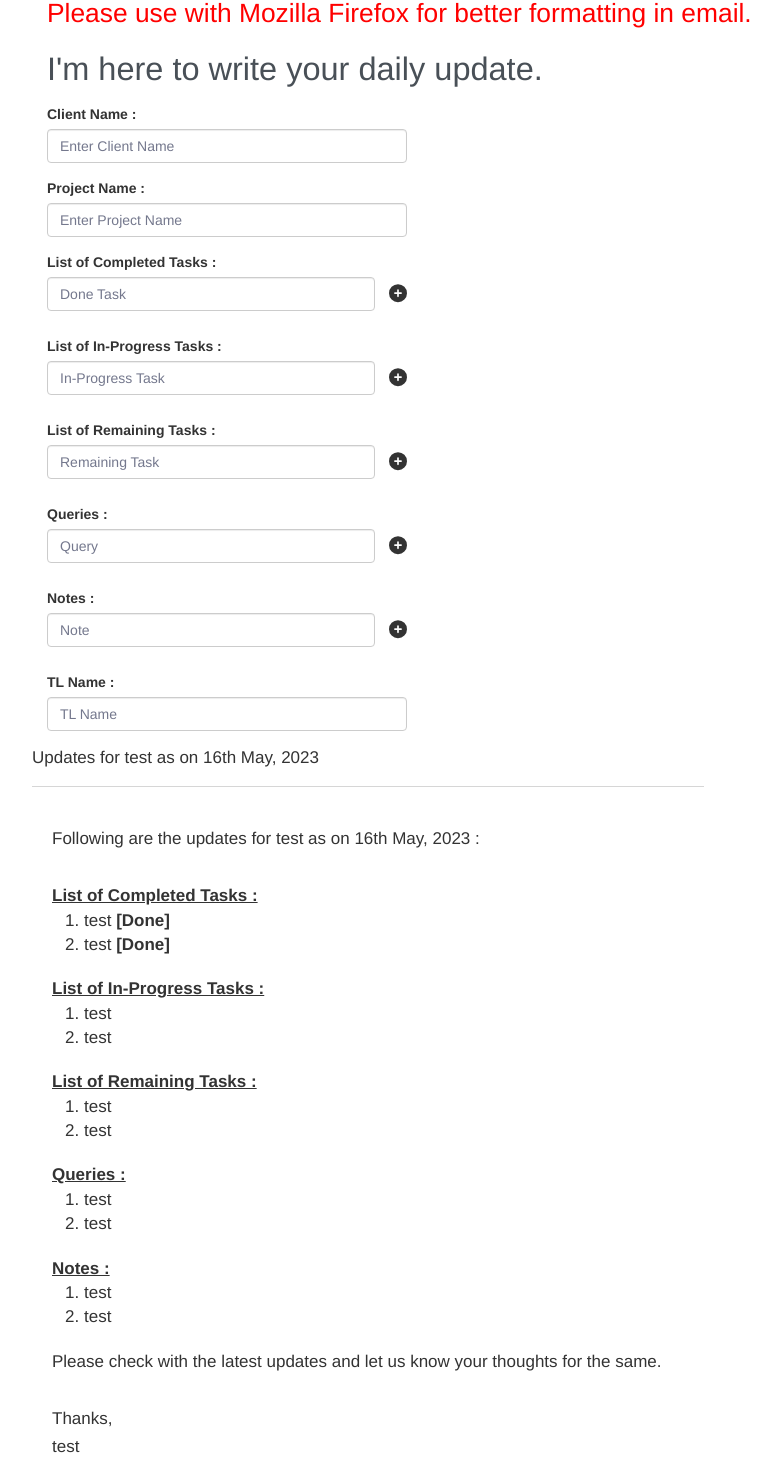
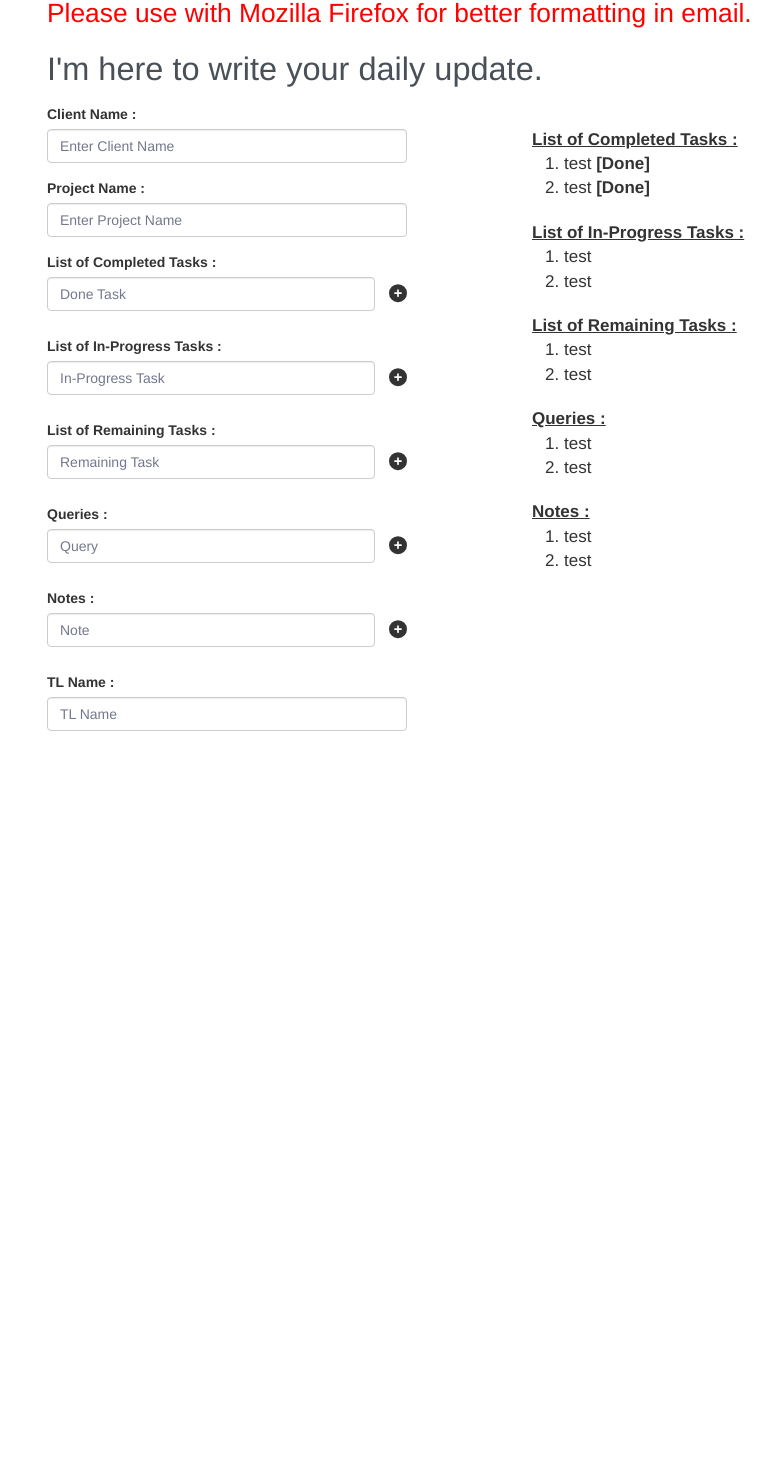
Before and after one commit to sagar-vaghela/employee-management, a Next.js app: page /help-desk in a window 1280 px wide. Shown: the part 97-1567 px from the top of the page, without its empty margins (32-813 px from the left). After the commit the page ends 843 px from the top, so only its background shows below. Built offline with nearby package versions, Linux system fonts and the light colour scheme.

Commit message:
resolve conflict

```diff
--- a/src/pages/help-desk/helpdesk.module.css
+++ b/src/pages/help-desk/helpdesk.module.css
@@ -29,9 +29,12 @@
 .container{
     width: 90% !important;
     margin: auto;
+    display: flex;
 }
 .starterTemplate {
     padding: 5px 15px;
+    width: 90% !important;
+    margin: auto;
 }
 .heading{
     color: red;
--- a/src/pages/help-desk/index.js
+++ b/src/pages/help-desk/index.js
@@ -42,18 +42,19 @@ const HelpDesk = () => {
     completeTaskList.map((task, index) => task.id = index);
   },[completeTaskList])
 
+
+
+
   return (
     <>
      <div class={styles.header}>
         <p>HVG Help Desk</p>
       </div>
-      <div class={styles.container}>
       <div class={styles.starterTemplate}>
-          <h2 class={styles.heading}>
-            Please use with Mozilla Firefox for better formatting in email.
-          </h2>
+          <h2 class={styles.heading}>Please use with Mozilla Firefox for better formatting in email.</h2>
           <h1>I'm here to write your daily update.</h1>
         </div>
+        <div class={styles.container}>
         <div class="col-sm-5">
           <div class="form-group stud_detail">
             <label for="client_name">Client Name : </label>
@@ -204,86 +205,20 @@ const HelpDesk = () => {
           </div>
         </div>
         <div class="col-sm-7">
-          <span class="subject">
-            Updates for test as on 16th May, 2023
-            <hr />
-          </span>
+                {project &&<span class="subject">{`Updates for ${project} as on 16th May, 2023`}<hr/></span>}
                 <div class="mail_body">
-            {client && (
-              <span class="client_name">
-                {`Hi - ${client}`},<br />
-                <br />
-              </span>
+                    {client && <span class="client_name">{`Hi - ${client}`},<br/><br/></span>}
+                    {project && <span class="update_msg">{`Following are the updates for ${project} as on 16th May, 2023 :`}<br/><br/></span>}
+                    <span class="list_done"><b><u>List of Completed Tasks : </u></b><br/><ol type="1"><li>test<b> [Done]</b></li><li>test<b> [Done]</b></li></ol></span>
+                    <span class="list_progress"><b><u>List of In-Progress Tasks : </u></b><br/><ol type="1"><li>test</li><li>test</li></ol></span>
+                    <span class="list_remaining"><b><u>List of Remaining Tasks : </u></b><br/><ol type="1"><li>test</li><li>test</li></ol></span>
+                    <span class="list_query"><b><u>Queries : </u></b><br/><ol type="1"><li>test</li><li>test</li></ol></span>
+                    <span class="list_note"><b><u>Notes : </u></b><br/><ol type="1"><li>test</li><li>test</li></ol></span>
+                   {tlName && (<>
+                    <span class="review_note">Please check with the latest updates and let us know your thoughts for the same.<br/></span>
+                    <span class="thanks"><br/>Thanks,<br/>{tlName}</span>
+                   </>
                    )}
-            <span class="update_msg">
-              Following are the updates for test as on 16th May, 2023 :<br />
-              <br />
-            </span>
-            <span class="list_done">
-              <b>
-                <u>List of Completed Tasks : </u>
-              </b>
-              <br />
-              <ol type="1">
-                <li>
-                  test<b> [Done]</b>
-                </li>
-                <li>
-                  test<b> [Done]</b>
-                </li>
-              </ol>
-            </span>
-            <span class="list_progress">
-              <b>
-                <u>List of In-Progress Tasks : </u>
-              </b>
-              <br />
-              <ol type="1">
-                <li>test</li>
-                <li>test</li>
-              </ol>
-            </span>
-            <span class="list_remaining">
-              <b>
-                <u>List of Remaining Tasks : </u>
-              </b>
-              <br />
-              <ol type="1">
-                <li>test</li>
-                <li>test</li>
-              </ol>
-            </span>
-            <span class="list_query">
-              <b>
-                <u>Queries : </u>
-              </b>
-              <br />
-              <ol type="1">
-                <li>test</li>
-                <li>test</li>
-              </ol>
-            </span>
-            <span class="list_note">
-              <b>
-                <u>Notes : </u>
-              </b>
-              <br />
-              <ol type="1">
-                <li>test</li>
-                <li>test</li>
-              </ol>
-            </span>
-            <span class="review_note">
-              Please check with the latest updates and let us know your thoughts
-              for the same.
-              <br />
-            </span>
-            <span class="thanks">
-              <br />
-              Thanks,
-              <br />
-              test
-            </span>
                     <span class="total_worked"></span>
                 </div>
             </div>
```
Lines whose indentation alone changed are shown as unchanged.
